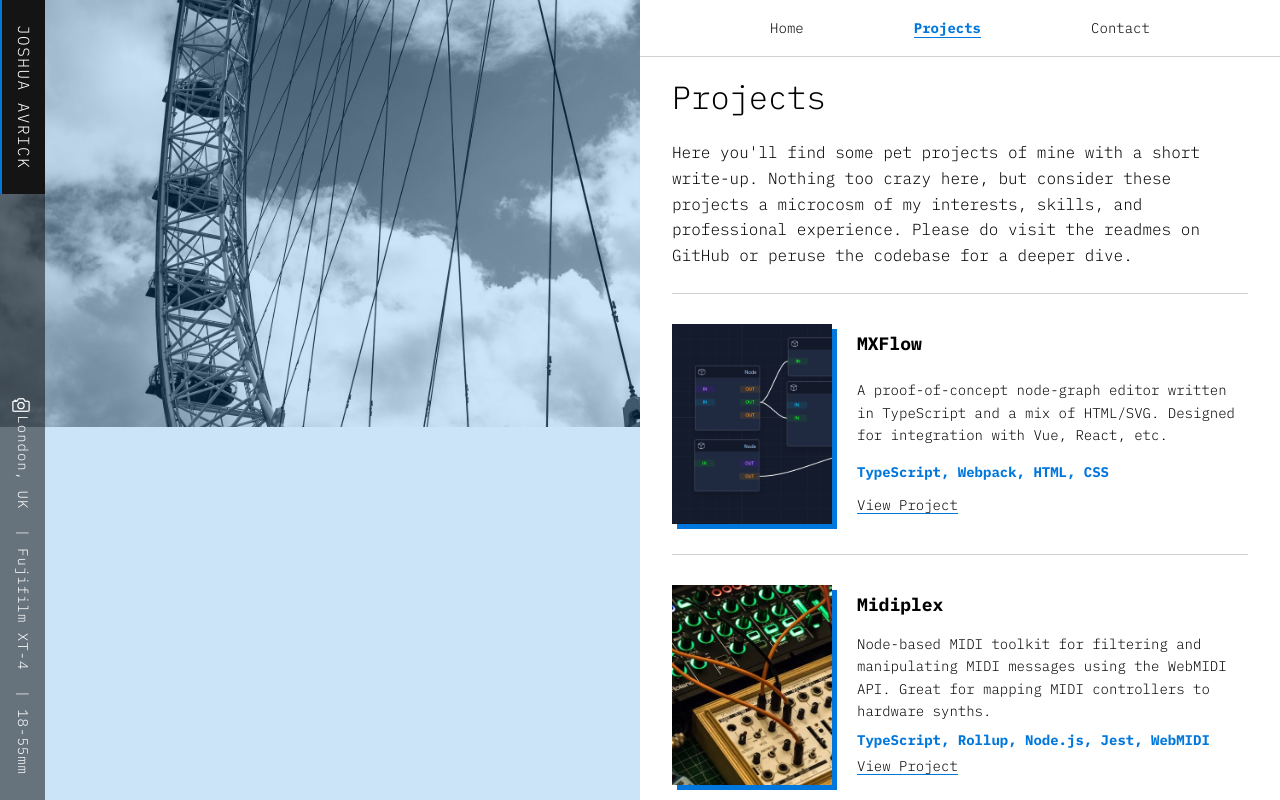
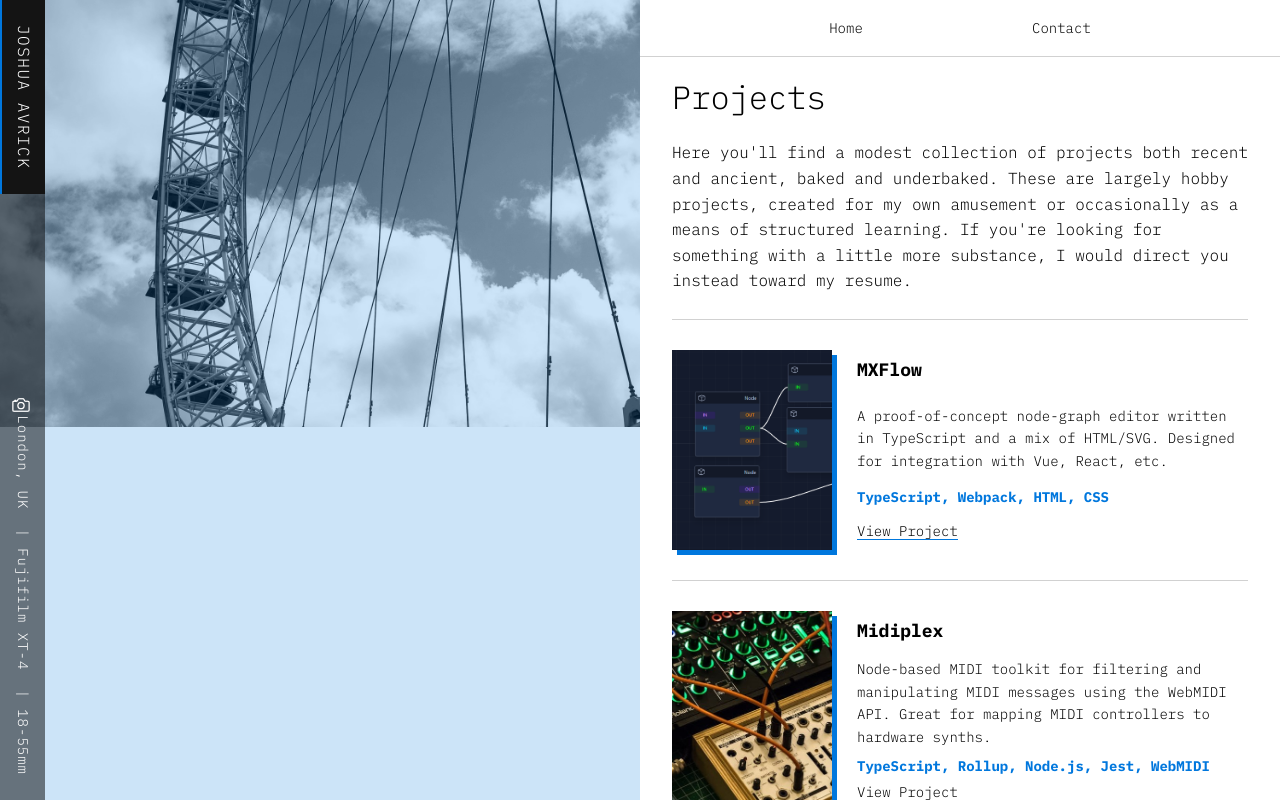
Before and after one commit to JHAvrick/jhavrick, a React (Vite) app: page /jhavrick/projects in a window 1280 px wide. Built offline with nearby package versions, Linux system fonts and the light colour scheme.

Commit message:
updated text

```diff
--- a/src/components/page-layout.tsx
+++ b/src/components/page-layout.tsx
@@ -80,7 +80,7 @@ function PageLayout(props: PageLayoutProps) {
                         <ul className='page-layout__nav-list'>
                             <li> <Link to='/' className={props.path === '/' ? 'current-link' : ''} >Home</Link> </li>
                             {/* <li> <Link to='/articles' className={props.path === '/articles' ? 'current-link' : ''}>Articles</Link> </li> */}
-                            <li> <Link to='/projects' className={props.path === '/projects' ? 'current-link' : ''}>Projects</Link> </li>
+                            {/* <li> <Link to='/projects' className={props.path === '/projects' ? 'current-link' : ''}>Projects</Link> </li> */}
                             <li> <Link to='/contact' className={props.path === '/contact' ? 'current-link' : ''}>Contact</Link> </li>
                         </ul>
                     </nav>
--- a/src/page/contact.tsx
+++ b/src/page/contact.tsx
@@ -62,7 +62,7 @@ function ContactPage() {
             {submitted &&
                 <>
                     <div className="flex p-10 mt-20 mb-4 text-sm text-green-1000 rounded-lg bg-green-50 dark:bg-gray-800 dark:text-green-300" role="alert">
-                        <FaRegThumbsUp className="mr-4" /> Your message has been sent! I'll get back to you as soon as I can.
+                        <FaRegThumbsUp className="mr-4" /> Your message has been sent. You can expect to hear back from me shortly.
                     </div>
                     <button className="mb-20" onClick={() => setSubmitted(false)}> Return to Contact Form </button>
                 </>
@@ -76,7 +76,7 @@ function ContactPage() {
                 }
 
                 <h1 className='mt-16'> Get in touch </h1>
-                <p> If you'd like to get in touch, please fill out the form below and I'll get back to you as soon as possible. </p>
+                <p> If you'd like to get in touch, please fill out the form below and I'll get back to you shortly. </p>
 
                 <form className="mb-16" ref={formRef}>
                     <div className='form-group'>
@@ -136,73 +136,6 @@ function ContactPage() {
                     </button>
                 </form>
             </>}
-
-            {/* {hasError &&
-                <div className="flex p-4 mt-4 mb-4 text-sm text-red-800 rounded-lg bg-red-50 dark:bg-gray-800 dark:text-red-400" role="alert">
-                    <MdOutlineErrorOutline className="mr-5" /> There was an error sending your message. Please try again later.
-                </div>
-            }
-
-            <h1> Get in touch </h1>
-            <p> If you'd like to get in touch, please fill out the form below. </p>
-
-            <form className="mb-16" ref={formRef}>
-                <div className='form-group'>
-                    <label htmlFor='name'>Name</label>
-                    <input
-                        value={name}
-                        onInput={e => setName(e.currentTarget.value)}
-                        type='text'
-                        id='name'
-                        name='name'
-                        placeholder="Name"
-                        disabled={loading}
-                        required
-                    />
-                </div>
-                <div className='form-group'>
-                    <label htmlFor='email'>Email</label>
-                    <input
-                        value={email}
-                        onInput={e => setEmail(e.currentTarget.value)}
-                        type='email'
-                        id='email'
-                        name='email'
-                        placeholder="you@email.com"
-                        disabled={loading}
-                        required
-                    />
-                </div>
-                <div className='form-group'>
-                    <label htmlFor='subject'>Subject</label>
-                    <input
-                        value={subject}
-                        onInput={e => setSubject(e.currentTarget.value)}
-                        type='text'
-                        id='subject'
-                        name='subject'
-                        placeholder="Subject"
-                        disabled={loading}
-                        required
-                    />
-                </div>
-                <div className='form-group'>
-                    <label htmlFor='message'>Message</label>
-                    <textarea
-                        value={message}
-                        onInput={e => setMessage(e.currentTarget.value)}
-                        id='message'
-                        name='message'
-                        placeholder="Message"
-                        disabled={loading}
-                        required
-                    />
-                </div>
-                <button type='button' disabled={loading} onClick={handleSubmit}>
-                    Submit
-                    {loading && <span className='spinner ml-5'></span>}
-                </button>
-            </form> */}
             <hr />
         </PageLayout>
     )
--- a/src/page/home.tsx
+++ b/src/page/home.tsx
@@ -60,7 +60,12 @@ function HomePage(){
             </section>
             <hr/>
             <section className='my-10'>
-                <p>Welcome! You've made it, you're here, you're in the right place.</p>
+                <p>
+                    Currently, I am <i><span className='accent-color'>open for work. </span></i>
+                     If you'd like to get in touch, you can reach me via <a href='mailto:josh@avrick.dev' target='_blank' rel='noopener noreferrer'>email</a> or <Link to='/contact'>contact form</Link>.
+                </p>
+
+                {/* <p>Welcome! You've made it, you're here, you're in the right place.</p>
 
                 <p>
                     Take your shoes off, kick back, relax, make yourself at home and while you're here,
@@ -70,9 +75,8 @@ function HomePage(){
 
                 <p>
                     Currently, I am <i><strong><span className='accent-color'>open for work. </span></strong></i>
-                     If you'd like to get in touch with me about that or anything at all, don't hesitate to reach
-                     out via <a href='mailto:josh@avrick.dev' target='_blank' rel='noopener noreferrer'>email</a> or this <Link to='/contact'>contact form</Link>.
-                </p>
+                     If you'd like to get in touch, you can reach me via <a href='mailto:josh@avrick.dev' target='_blank' rel='noopener noreferrer'>email</a> or <Link to='/contact'>contact form</Link>.
+                </p>  */}
 
                 <a className='button' href="/jhavrick/downloads/Joshua_Avrick_Resume_2024.pdf" target='_blank'> Resume/CV <IoMdDownload className='ml-5' /> </a>
             </section>
--- a/src/page/projects.tsx
+++ b/src/page/projects.tsx
@@ -16,9 +16,9 @@ function ProjectsPage() {
 
             <h1 className='mt-16'> Projects </h1>
             <p className='mb-16'>
-                Here you'll find some pet projects of mine with a short write-up. Nothing too crazy here, but consider these
-                projects a microcosm of my interests, skills, and professional experience. Please do visit the readmes on GitHub or peruse
-                the codebase for a deeper dive.
+                Here you'll find a modest collection of projects both recent and ancient, baked and underbaked.
+                These are largely hobby projects, created for my own amusement or occasionally as a means of structured learning.
+                If you're looking for something with a little more substance, I would direct you instead toward my resume.
             </p>
             <hr />
             <ProjectItem
@@ -66,7 +66,7 @@ function ProjectsPage() {
             />
             <hr />
 
-            <p> <i> Plus many other projects and code samples available on my GitHub... </i> </p>
+            <p> <i> Other projects and code samples available on my GitHub... </i> </p>
             <hr />
 
         </PageLayout>
```
